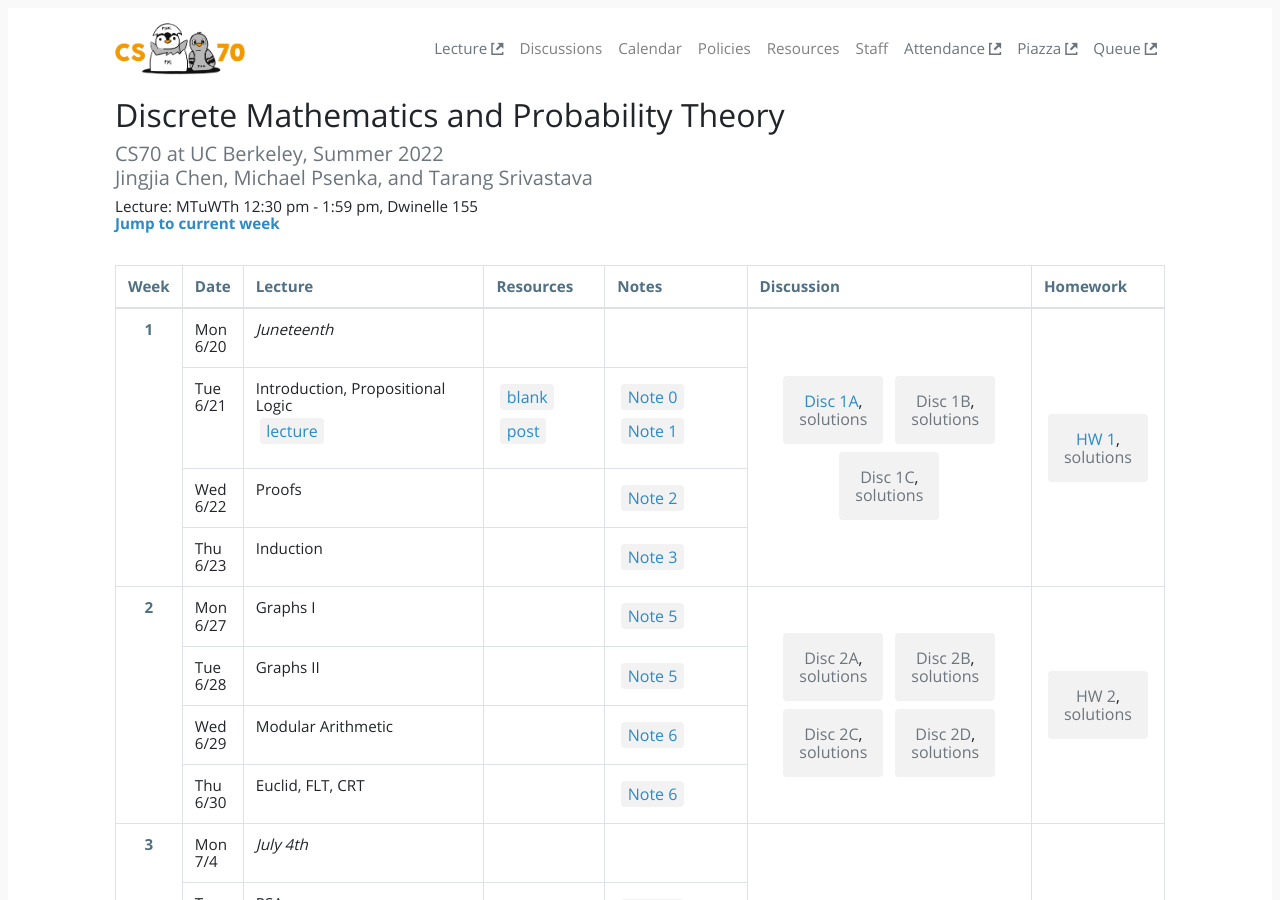
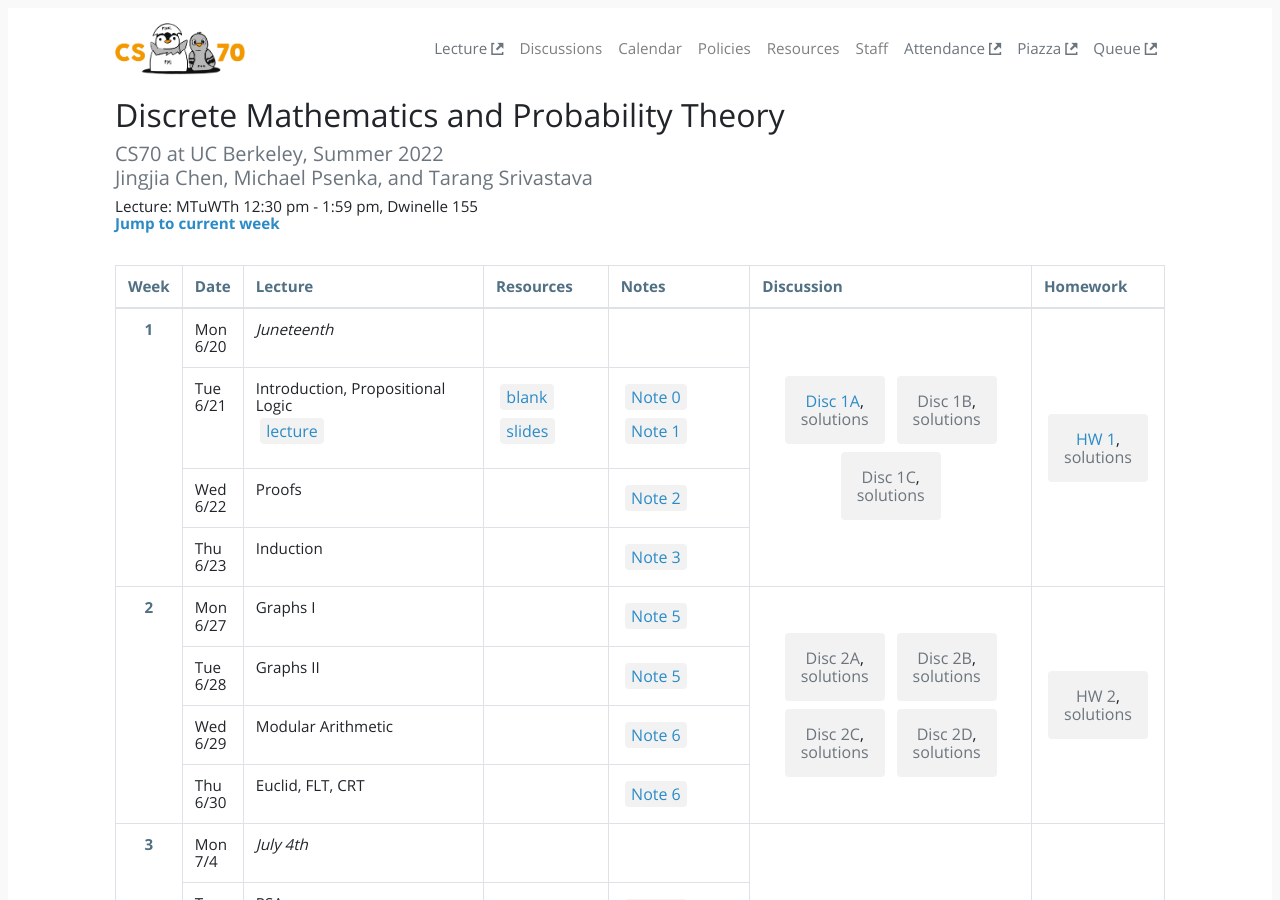
Before and after one commit to tsgoten/cs70-website, a Jekyll site: the page built from index.html, in a window 1280 px wide and 900 px high. Built offline with Jekyll 4.4.1, drawn with Linux system fonts in a browser that asks for light colours.

Commit message:
renamed to slides

```diff
--- a/_data/materials/weeks.yml
+++ b/_data/materials/weeks.yml
@@ -29,7 +29,7 @@
   resources:
     - name: blank
       url: assets/pdf/Lecture 1A Blank.pdf
-    - name: post
+    - name: slides
       url: assets/pdf/Lecture 1A.pdf
 
 - type: lec
```
